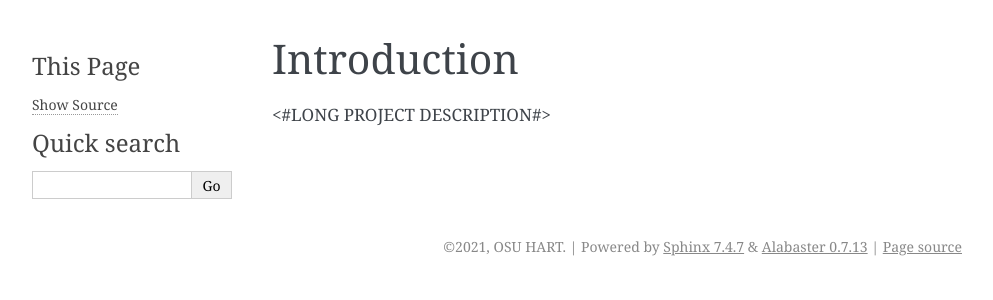
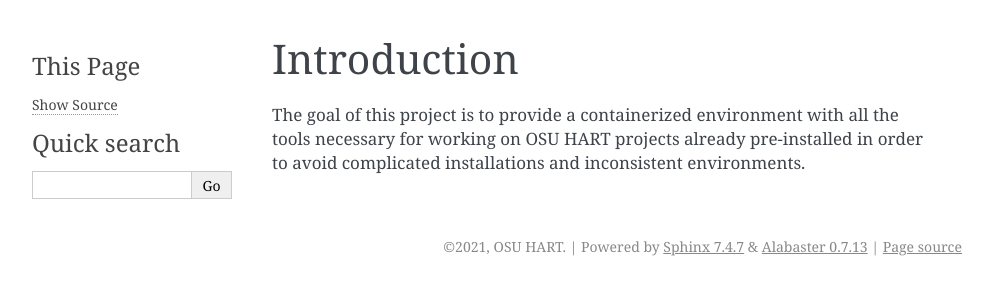
Before and after one commit to HART-Avionics/OSU-HART-Project-Workspace, a Sphinx documentation site: the page built from docs/introduction.md, in a window 1280 px wide. Shown: the top 300 px of the page, without its empty margins (148-1141 px from the left). Built offline with Sphinx 7.4.7, drawn with Linux system fonts in a browser that asks for light colours.

Commit message:
Run setup script

```diff
--- a/docs/conf.py
+++ b/docs/conf.py
@@ -17,7 +17,7 @@
 
 # -- Project information -----------------------------------------------------
 
-project = '<#PROJECT TITLE#>'
+project = 'OSU HART Project Workspace'
 copyright = '2021, OSU HART'
 author = 'OSU HART'
 
--- a/docs/index.rst
+++ b/docs/index.rst
@@ -1,4 +1,4 @@
-Welcome to <#PROJECT TITLE#>'s documentation!
+Welcome to OSU HART Project Workspace's documentation!
 ==============================================
 
 .. toctree::
--- a/docs/introduction.md
+++ b/docs/introduction.md
@@ -3,4 +3,4 @@
 <!-- Describe the project and its purpose
 The goal of this project is to build/create/provide…[the what]… for …[the who]… so that she/he/they can …[the why]. We aim to accomplish this with …[the how]…[the where]… by/on/before …[the when].
 -->
-<#LONG PROJECT DESCRIPTION#>
+The goal of this project is to provide a containerized environment with all the tools necessary for working on OSU HART projects already pre-installed in order to avoid complicated installations and inconsistent environments.
```
Also changed, not shown: README.md (+18 -18 lines), docs/download.md (+1 -1 lines), 1 other file.
